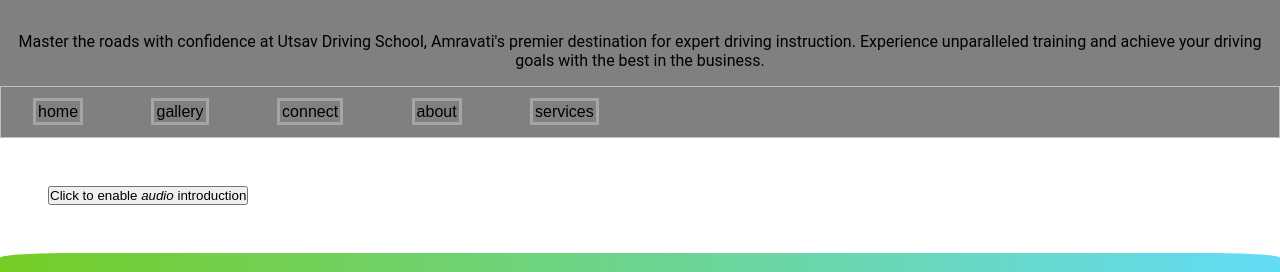
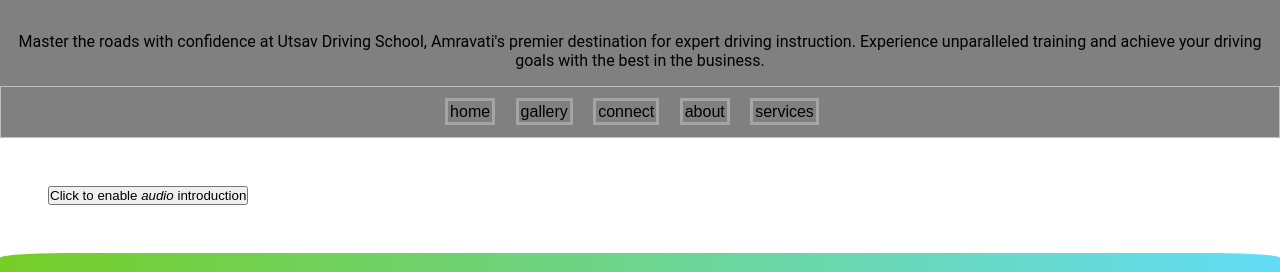
Before and after one commit to omvyesh/Utsav2, a plain HTML site: page index.html in a window 1280 px wide. Shown: the part 125-397 px from the top of the page. Drawn offline with Linux system fonts and the light colour scheme.

Commit message:
Update styles.css

```diff
--- a/styles.css
+++ b/styles.css
@@ -7,6 +7,9 @@
     margin: 0;
     padding: 0;
     box-sizing: border-box;
+    flex-wrap: wrap;
+    justify-content: center;
+    align-items: center;
 }
 
 body {
@@ -163,6 +166,7 @@
     background: var(--color2);
     margin-right: auto;
     margin-left: auto;
+    width:80%;
 }
 
 .founder-img {
@@ -272,20 +276,32 @@
 nav a{
      color: black;
     text-decoration: none;
-    margin:2rem;
     border:0.2rem solid rgb(165, 165, 165);
     text-align: center;
     justify-content: center;
+    padding-top: 3rem;
+    padding-bottom: 6rem;
     padding: 2px;
+    margin-top: 12rem;
+    margin-right: 1rem;
+    margin-bottom: 1rem;
 
 }
 nav{
+    display: flex;
+    flex-wrap: wrap;
     padding-top: 1rem;
     padding-bottom: 1rem;
 
-    z-index: 2;
     background-color: var(--top-bottom);
     border-color: silver;
     border: 0.1rem solid silver;
+    align-items: center;
+    justify-content: space-evenly;
+
 
 }
+.dark-mode{
+background-color: black;
+color:rgb(8, 0, 255);
+}
```
